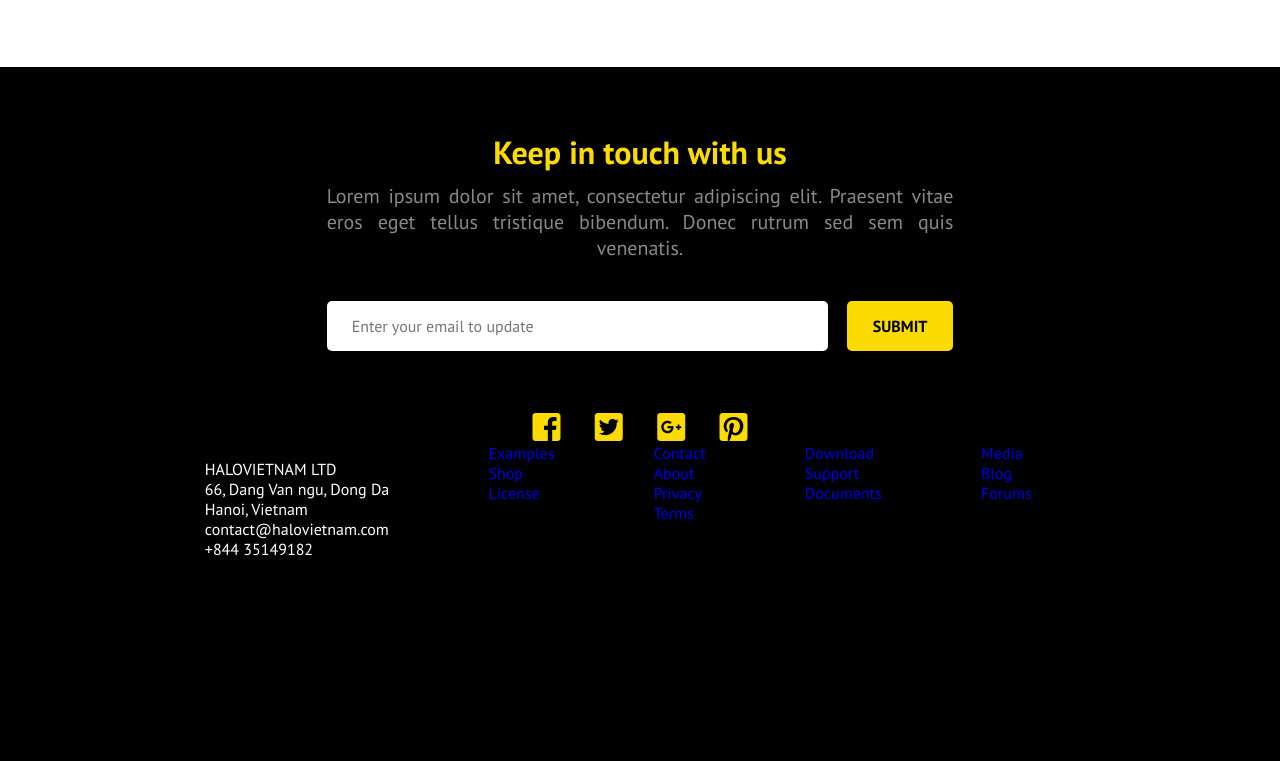
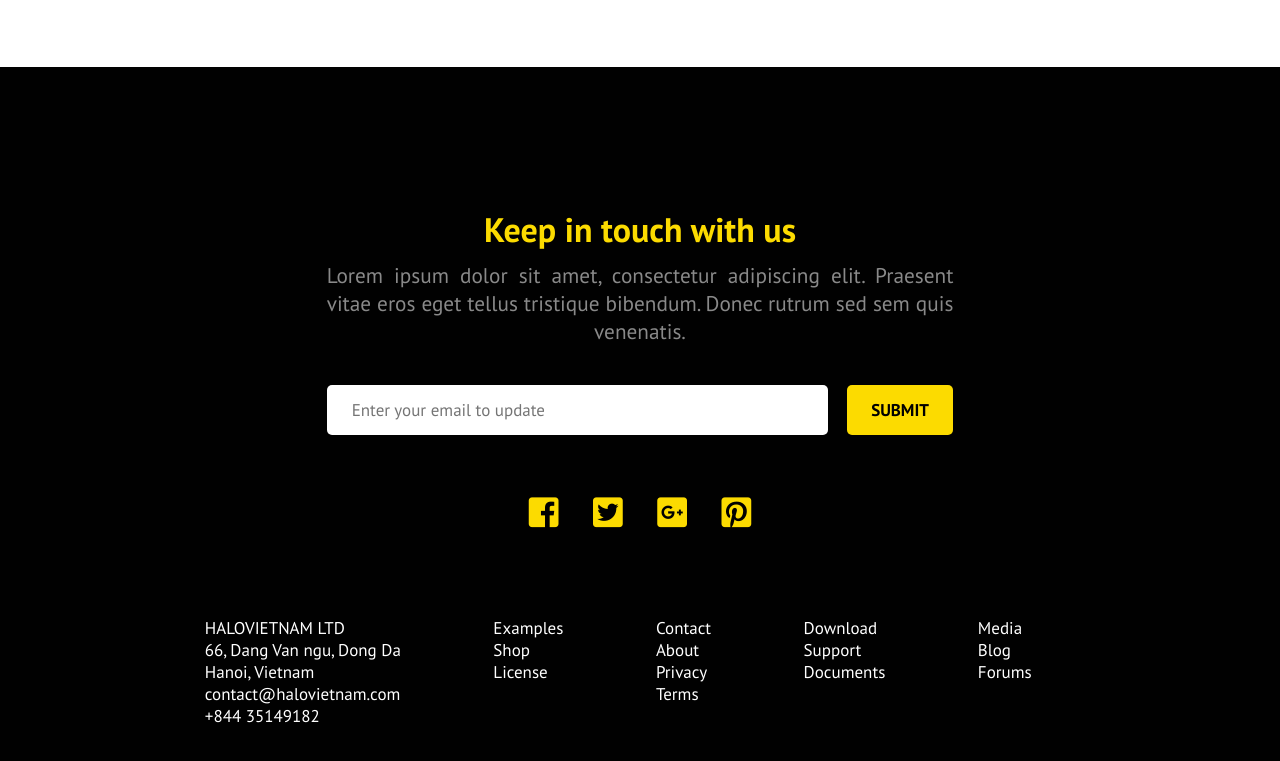
Before and after one commit to marchefk/tinyone, a plain HTML site: page index.html in a window 1280 px wide. Shown: the part 1673-2434 px from the top of the page. Drawn offline with Linux system fonts and the light colour scheme.

Commit message:
[5] Footer CSS

```diff
--- a/_base.scss
+++ b/_base.scss
@@ -11,6 +11,16 @@ body, html {
   color: #010101;
 }
 
+html {
+  font-size: 17px;
+  @media (min-width: 1400px) and (max-width: 1600px) {
+    font-size: 16px;
+  }
+  @media (min-width: 1800px) {
+    font-size: 18px;
+  }
+}
+
 .list {
   list-style-type: none;
   margin: 0;
--- a/index.html
+++ b/index.html
@@ -45,6 +45,7 @@
     </section>
     <!-- Features -->
     <section class="section section--theme-features">
+      <div class="section__wrap">
       <h1 class="section__title section__title--theme-features">Tinyone features</h1>
       <h2 class="section__subtitle section__subtitle--theme-features">
         Lorem ipsum dolor sit amet, consectetur adipiscing elit.
@@ -125,9 +126,11 @@
           </div>
         </li>
       </ul>
+    </div>
     </section>
     <!-- Contact -->
     <section class="section section--theme-contact">
+      <div class="section__wrap">
         <h1 class="section__title section__title--theme-contact">Keep in touch with us</h1>
         <h2 class="section__subtitle section__subtitle--theme-contact">
           Lorem ipsum dolor sit amet, consectetur adipiscing elit.
@@ -174,6 +177,7 @@
             <li class="footer__item"><a class="footer__link link" href="#">Forums</a></li>
           </ul>
         </footer>
+      </div>
     </section>
   </main>
 
--- a/master.scss
+++ b/master.scss
@@ -32,7 +32,7 @@
 
 .nav__item {
   font-weight: 700;
-  font-size: 22px;
+  font-size: 1.4rem;
   @media (min-width: 700px) {
     float: left;
     &:nth-child(-n+2){
@@ -51,6 +51,10 @@
   min-height: 100vh;
   width: 100%;
   padding: 5% 10%;
+  @media (orientation: portrait) {
+    padding-top: 15%;
+    padding-bottom: 15%;
+  }
   @media (orientation: portrait) and (min-width: 700px) {
     padding-left: 12%;
     padding-right: 12%;
@@ -72,17 +76,17 @@
 }
 
 .section__title {
-  font-size: 32px;
+  font-size: 2rem;
 }
 
 .section__subtitle {
-  font-size: 20px;
+  font-size: 1.25rem;
   font-weight: 400;
   color: #313841;
 }
 
 .section__text {
-  font-size: 16px;
+  font-size: 1rem;
 }
 
 .section__icon {
@@ -137,6 +141,11 @@
 
 .section--theme-features {
   background-color: white;
+  display: flex;
+}
+
+.section__wrap {
+  margin: auto;
 }
 
 .section__title--theme-features {
@@ -183,7 +192,7 @@
 .features__title {
   margin: 0;
   font-weight: 400;
-  font-size: 22px;
+  font-size: 1.4rem;
 }
 
 .features__text {
@@ -196,6 +205,10 @@
 .section--theme-contact {
   background-color: #010101;
   color: white;
+  display: flex;
+  @media (orientation: portrait) and (min-width: 700px) {
+    min-height: auto;
+  }
 }
 
 .section__title--theme-contact {
@@ -222,7 +235,7 @@
 
 .form__input {
   font-family: 'PT Sans', sans-serif;
-  font-size: 16px;
+  font-size: 1rem;
   border: none;
   border-radius: 5px;
   padding-left: 25px;
@@ -244,12 +257,16 @@
 .form__button {
   // margin: auto;
   font-family: 'PT Sans', sans-serif;
-  font-size: 16px;
+  font-size: 1rem;
   font-weight: 700;
   text-transform: uppercase;
   background-color: #fcdb00;
   border: none;
   border-radius: 5px;
+  cursor: pointer;
+  &:focus {
+    outline: none;
+  }
   @media (max-width: 699px) { /////////////// max-width
     width: 100%;
     height: 50%;
@@ -281,5 +298,44 @@
   display: flex;
   justify-content: space-between;
   flex-wrap: wrap;
-  padding-right: 5%;
+  text-align: center;
+  @media (min-width: 700px) {
+    padding-right: 5%;
+    text-align: left;
+    margin-top: 10%;
+  }
 }
+
+.footer__text {
+  width: 100%;
+  padding-bottom: 25px;
+  border-bottom: 1px solid #313841;
+  margin: 50px auto 25px auto;
+  @media (min-width: 700px) {
+    width: auto;
+    margin: initial;
+    padding: initial;
+    border: none;
+  }
+}
+
+.footer__list {
+  width: 100%;
+  @media (min-width: 400px) {
+    width: auto;
+  }
+}
+
+.footer__item {
+  margin-bottom: 20px;
+  @media (min-width: 400px) {
+    margin-bottom: initial;
+  }
+}
+
+.footer__link {
+  color: white;
+  @media (max-width: 699px) {
+    text-decoration: underline;
+  }
+}
```
Also changed, not shown: master.css. Lines whose indentation alone changed are shown as unchanged.
